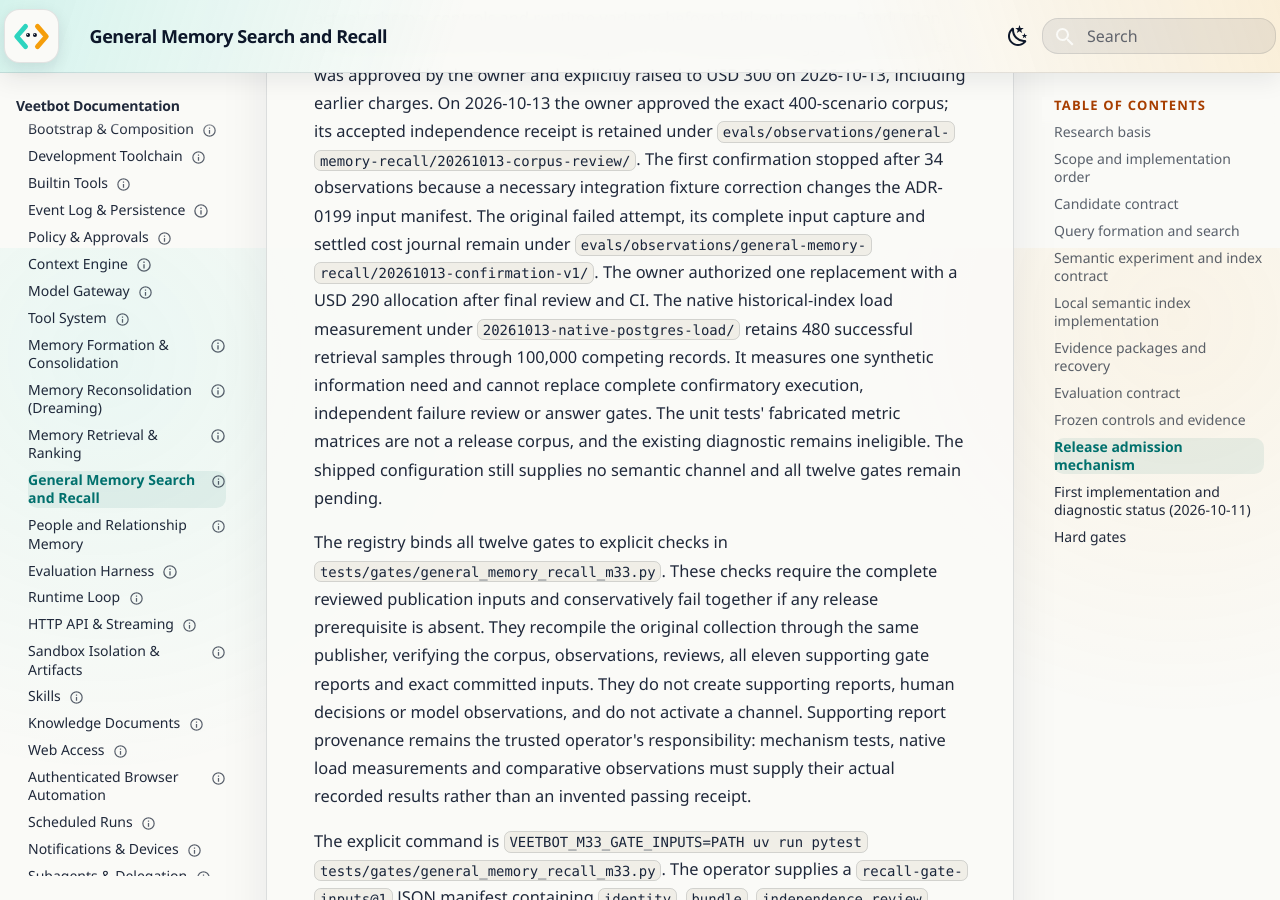
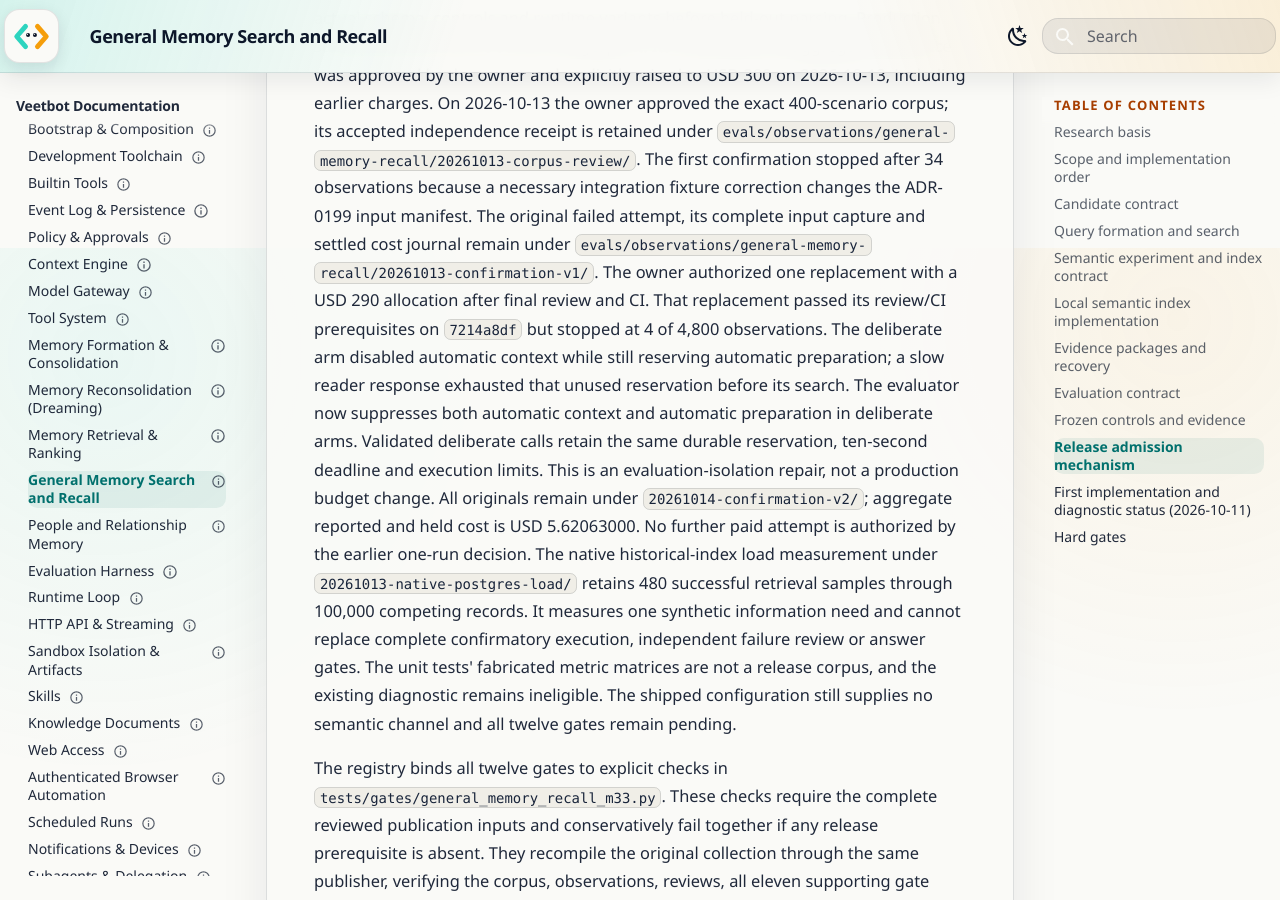
Before and after one commit to avitus/veetbot, an MkDocs documentation site: the page built from docs/plan/general-memory-recall.md, in a window 1280 px wide and 900 px high, scrolled down 11452 px. Built offline with MkDocs 1.6.1 and Material for MkDocs 9.7.7, drawn with Linux system fonts in a browser that asks for light colours.

Commit message:
fix: isolate deliberate recall evaluation preparation
Suppress automatic preparation when the deliberate measurement disables automatic context. Delayed reader planning now reserves its first search at execution while preserving production deadlines and limits. Retain the failed confirmation and all original costs.

Reading-Lane: A
Glen-Conversation: 01a12bcd-632b-7771-8e10-27a551a2d362

```diff
--- a/docs/plan/general-memory-recall.md
+++ b/docs/plan/general-memory-recall.md
@@ -426,7 +426,17 @@ The first confirmation stopped after 34 observations because a necessary integra
 fixture correction changes the ADR-0199 input manifest. The original failed attempt,
 its complete input capture and settled cost journal remain under
 `evals/observations/general-memory-recall/20261013-confirmation-v1/`. The owner
-authorized one replacement with a USD 290 allocation after final review and CI. The native historical-index load measurement
+authorized one replacement with a USD 290 allocation after final review and CI.
+That replacement passed its review/CI prerequisites on `7214a8df` but stopped at
+4 of 4,800 observations. The deliberate arm disabled automatic context while still
+reserving automatic preparation; a slow reader response exhausted that unused
+reservation before its search. The evaluator now suppresses both automatic context
+and automatic preparation in deliberate arms. Validated deliberate calls retain
+the same durable reservation, ten-second deadline and execution limits. This is
+an evaluation-isolation repair, not a production budget change. All originals
+remain under `20261014-confirmation-v2/`; aggregate reported and held cost is
+USD 5.62063000. No further paid attempt is authorized by the earlier one-run decision.
+The native historical-index load measurement
 under `20261013-native-postgres-load/` retains 480 successful retrieval samples through
 100,000 competing records. It measures one synthetic information need and cannot
 replace complete confirmatory execution, independent failure review or answer gates.
--- a/docs/status/project-state.yaml
+++ b/docs/status/project-state.yaml
@@ -2595,6 +2595,8 @@ milestones:
       - Historical semantic revisions, verified-input release binding and confirmatory dependency capture have mechanism checks; comparative People evidence, end-to-end load budgets and reviewed release observations/publication remain open
       - The initial USD 100 cap governed the first confirmation, stopped at 34 of 4800 observations because the required M32 fixture correction changes the ADR-0199 input manifest
       - The interrupted attempt retains all original records and failed status; prior reported and held cost is USD 5.45365250, included in the owner-approved USD 300 aggregate cap for one replacement after final review and CI; its run allocation is USD 290
+      - The replacement passed review and all eleven exact-head CI1105 checks on 7214a8df but failed at 4 of 4800 observations; deliberate evaluation incorrectly reserved disabled automatic work before a slow reader response; the isolation repair preserves production budget limits
+      - Replacement originals remain under evals/observations/general-memory-recall/20261014-confirmation-v2/; aggregate reported and held cost is USD 5.62063000, and another paid confirmation requires a new owner decision
       - Native CPU historical indexing and 480 synthetic load samples completed through 100000 competing records; every target ranked first and rendered, but this is not independent answer-quality evidence
       - Foundation PR159 deployed as 81062c5b with application, docs, website and TestFlight upload passing; remainder PR158 still requires final review, exact-head CI and production delivery
       - Remote query provenance remains withheld; the historical extension uses only the explicitly admitted local encoder
```
Also changed, not shown: docs/adr/0199-recall-evidence-release-binding.md (+9 -1 lines), docs/plan/current-milestone.md (+6 -0 lines), evals/observations/general-memory-recall/20261014-confirmation-v2/README.md (added, +48 -0 lines), 5 other files.
